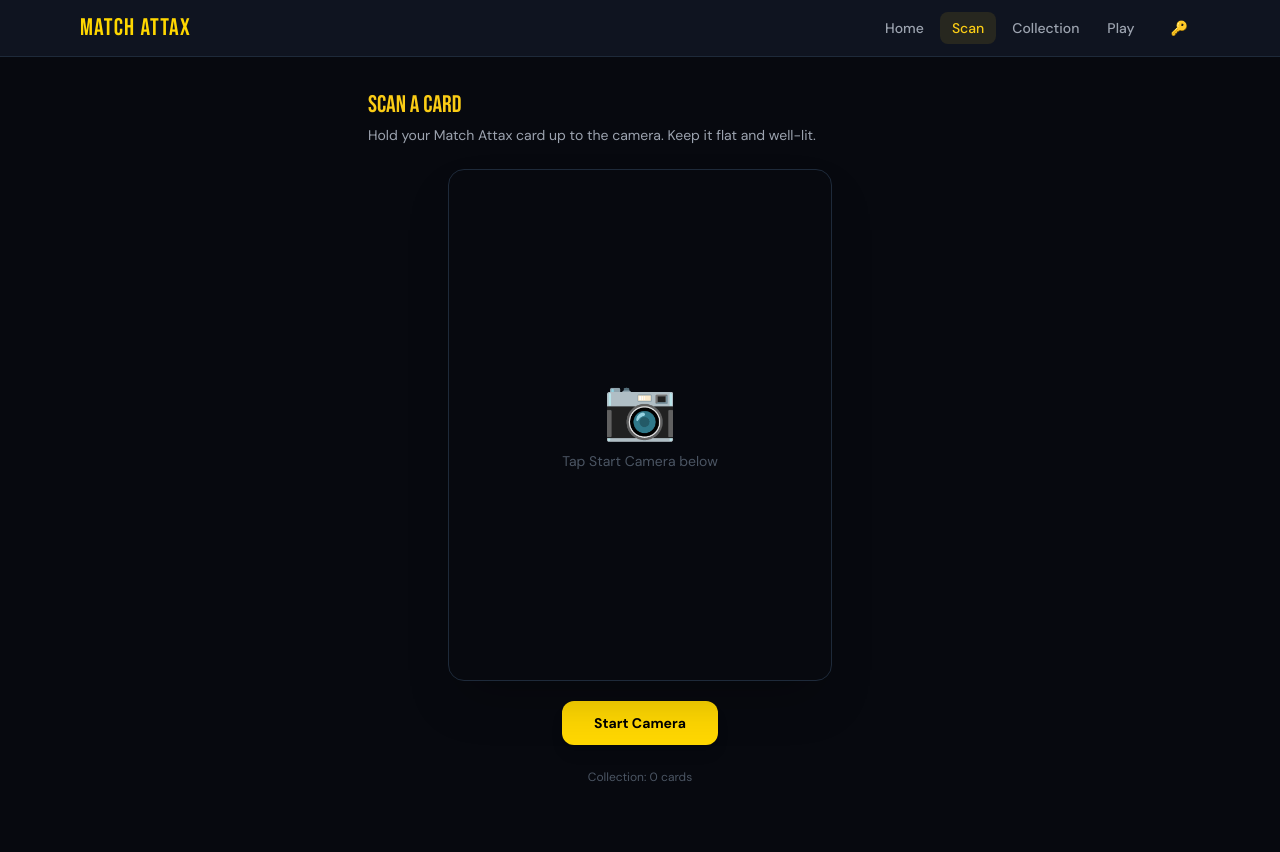
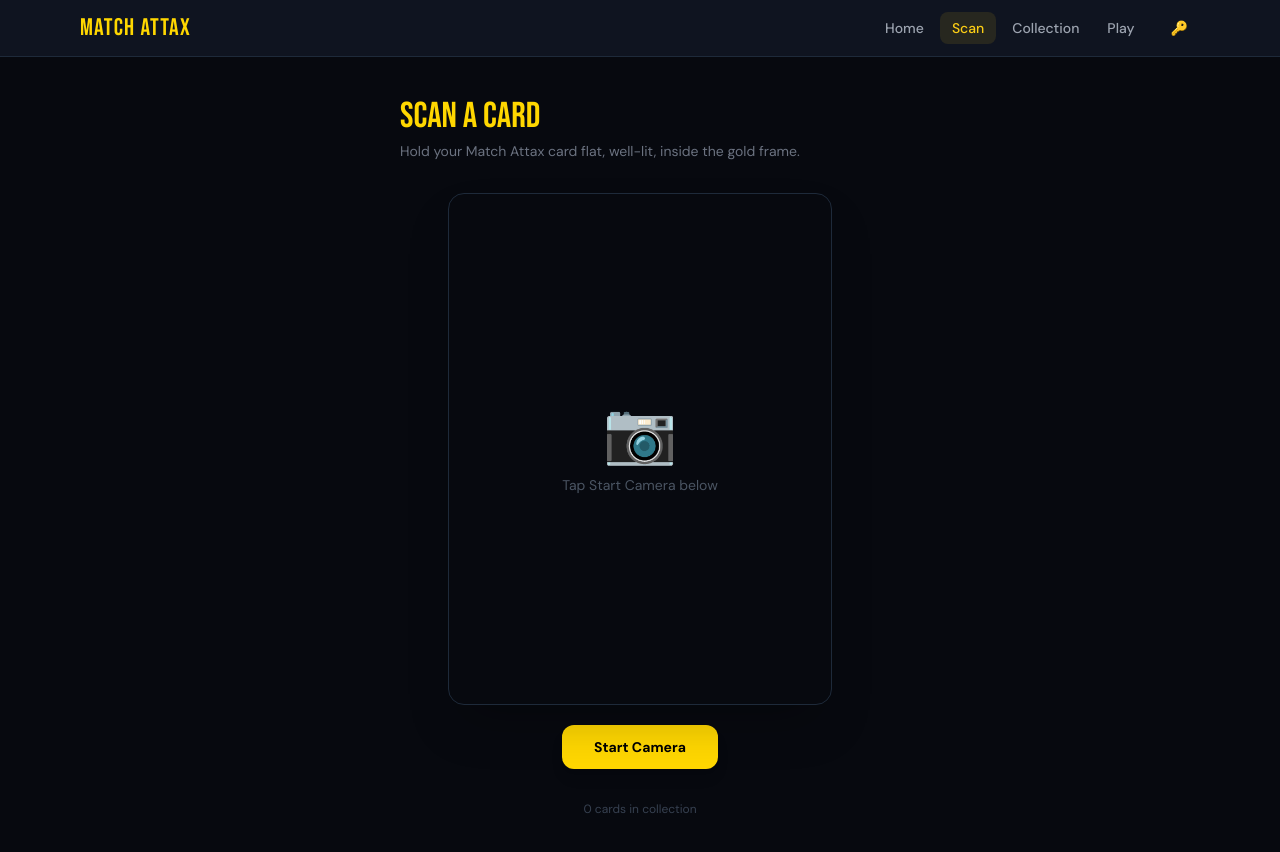
Before and after one commit to Rithikmahadev12/Match-Attax, a React (Vite) app in the folder client/: page /scanner in a window 1280 px wide. Shown: the top 852 px of the page. Before the commit the page ends 817 px from the top, so only its background shows below. Built offline with nearby package versions, Linux system fonts and the light colour scheme.

Commit message:
Update scanner page layout and styles

```diff
--- a/client/src/pages/scanner.jsx
+++ b/client/src/pages/scanner.jsx
@@ -8,26 +8,27 @@ export default function Scanner() {
   const { collection } = useStore();
 
   return (
-    <div className="max-w-xl mx-auto px-4 py-8">
-      <h1 className="font-display text-2xl text-yellow-400 mb-1">Scan a Card</h1>
-      <p className="text-gray-400 text-sm mb-6">
-        Hold your Match Attax card up to the camera. Keep it flat and well-lit.
-      </p>
+    <div className="max-w-lg mx-auto px-4 py-10">
+      <div className="mb-8">
+        <h1 className="font-display text-4xl mb-1" style={{ color: 'var(--gold)' }}>SCAN A CARD</h1>
+        <p className="text-gray-500 text-sm">Hold your Match Attax card flat, well-lit, inside the gold frame.</p>
+      </div>
 
       <CardScanner onCardFound={setLastAdded} />
 
       {lastAdded && (
-        <div className="mt-6 p-4 bg-green-900/20 border border-green-700/40 rounded-xl text-center">
-          <p className="text-green-400 font-bold text-sm mb-2">Added to collection!</p>
+        <div className="mt-8 p-5 rounded-2xl text-center"
+          style={{ background: 'var(--surface)', border: '1px solid #1a3a1a' }}>
+          <p className="text-green-400 font-bold text-sm mb-4">Added to collection!</p>
           <div className="flex justify-center">
             <CardDisplay card={lastAdded} size="sm" />
           </div>
         </div>
       )}
 
-      <div className="mt-6 text-xs text-gray-600 text-center">
-        Collection: {collection.length} card{collection.length !== 1 ? 's' : ''}
-      </div>
+      <p className="mt-8 text-center text-gray-700 text-xs">
+        {collection.length} card{collection.length !== 1 ? 's' : ''} in collection
+      </p>
     </div>
   );
 }
```
